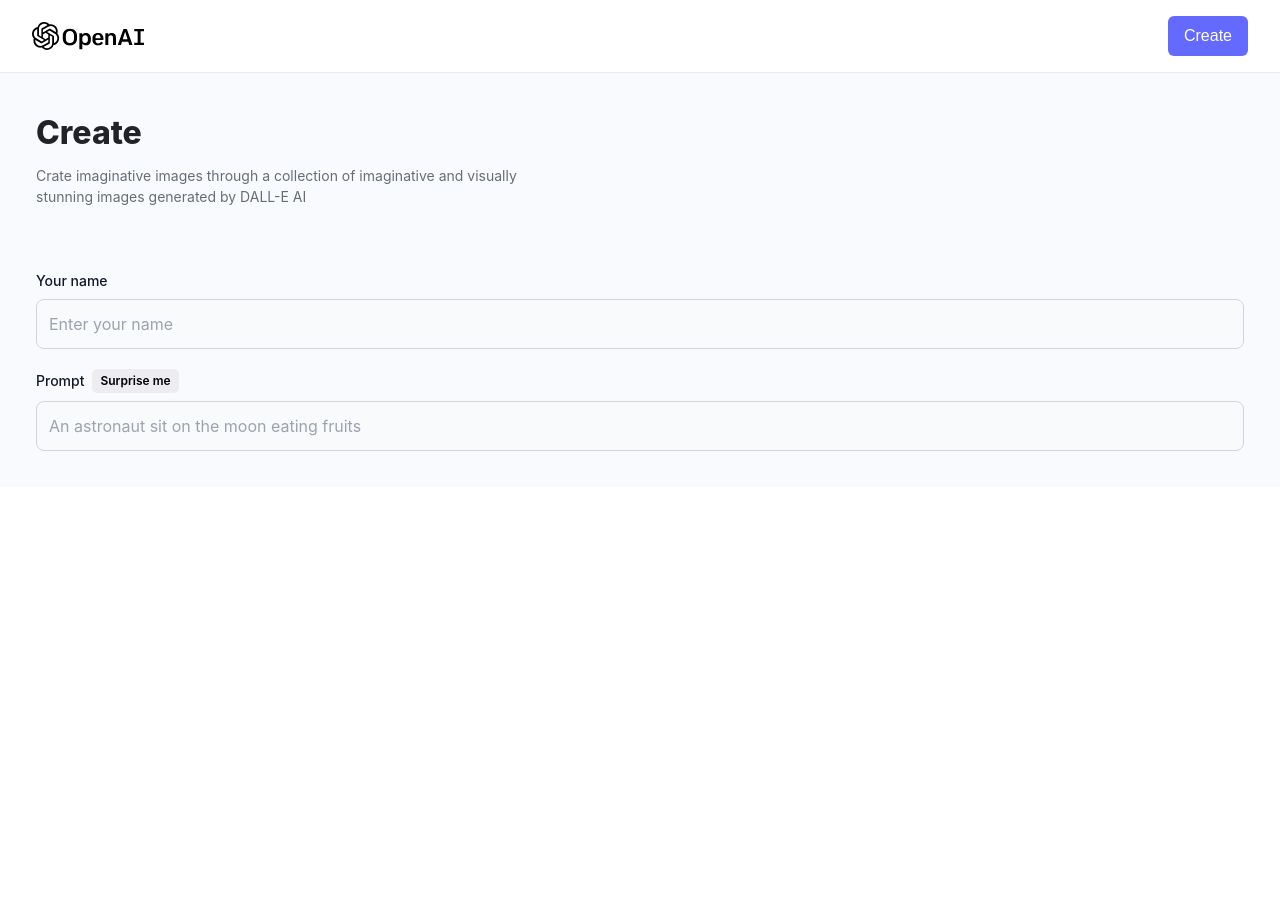
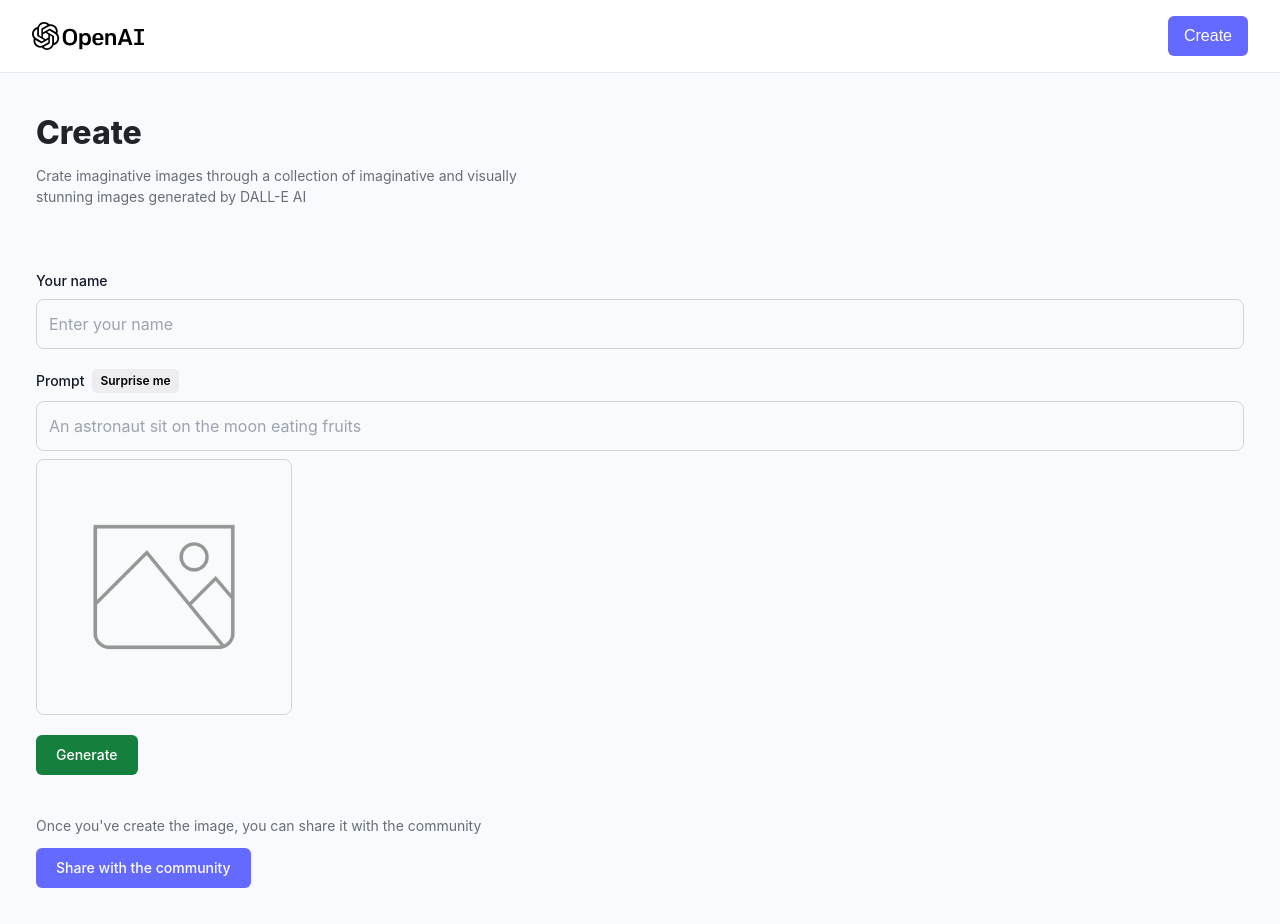
Before and after one commit to Sylvat160/Dall_e_clone, a React (Vite) app in the folder client/: page /create-post in a window 1280 px wide. Before the commit the page ends 800 px from the top, so only its background shows below. Built offline with nearby package versions, Linux system fonts and the light colour scheme; a web font is replaced by a local one.

Commit message:
createPost logic done

```diff
--- a/client/src/pages/CreatePost.jsx
+++ b/client/src/pages/CreatePost.jsx
@@ -1,61 +1,100 @@
-import React, {useState} from 'react'
-import { useNavigate } from 'react-router-dom'
+import React, { useState } from "react";
+import { useNavigate } from "react-router-dom";
 
-import { preview } from '../assets'
-import { getRandomPrompt } from '../utils'
-import { FormField, Loader } from '../components'
+import { preview } from "../assets";
+import { getRandomPrompt } from "../utils";
+import { FormField, Loader } from "../components";
 
 const CreatePost = () => {
-  const navigate = useNavigate()
+  const navigate = useNavigate();
   const [form, setForm] = useState({
-    name:'',
-    prompt:'',
-    photo:'',
-  })
-  const [generateImg, setGeerateImg] = useState(false)
-  const [loading, setLoading] = useState(false)
+    name: "",
+    prompt: "",
+    photo: "",
+  });
+  const [generateImg, setGeerateImg] = useState(false);
+  const [loading, setLoading] = useState(false);
 
-  const handleSubmit = () => {}
-  const handleChange = (e) => {}
-  const handleSurpriseMe = () => {}
+  const generateImage = () => {};
+  const handleSubmit = () => {};
+  const handleChange = (e) => {};
+  const handleSurpriseMe = () => {};
 
   return (
     <section className="max-w-7xl mx-auto ">
       <div>
-        <h1 className="font-extrabold text-[#222328] text-[32px]">
-          Create
-        </h1>
+        <h1 className="font-extrabold text-[#222328] text-[32px]">Create</h1>
         <p className="mt-2 text-[#666e75] text-[14px] max-w-[500px]">
-          Crate imaginative images through a collection of imaginative and visually stunning
-          images generated by DALL-E AI
+          Crate imaginative images through a collection of imaginative and
+          visually stunning images generated by DALL-E AI
         </p>
       </div>
 
-      <form className='mt-16 mx-w-3xl' onSubmit={handleSubmit}>
-        <div className='flex flex-col gap-5'>
+      <form className="mt-16 mx-w-3xl" onSubmit={handleSubmit}>
+        <div className="flex flex-col gap-5">
           <FormField
             labelName="Your name"
-            name='name'
-            type='text'
-            placeholder='Enter your name'
+            name="name"
+            type="text"
+            placeholder="Enter your name"
             value={form.name}
             handleChange={handleChange}
           />
           <FormField
             labelName="Prompt"
-            name='prompt'
-            type='text'
-            placeholder='An astronaut sit on the moon eating fruits'
+            name="prompt"
+            type="text"
+            placeholder="An astronaut sit on the moon eating fruits"
             value={form.prompt}
             handleChange={handleChange}
             isSurpriseMe
             handleSurpriseMe
           />
         </div>
+        <div className="relative bg-gray-50 border border-gray-300 text-gray-900 text-sm rounded-lg focus:ring-blue-500 focus:border-blue-500 mt-2 w-64 p-3 h-64 flex justify-center items-center">
+          {form.photo ? (
+            <img
+              src={form.photo}
+              alt={form.prompt}
+              className="w-full h-full object-contain"
+            />
+          ) : (
+            <img
+              src={preview}
+              alt="preview"
+              className="w-9/12 h9/12 object-contain opacity-40"
+            />
+          )}
+
+          {generateImg && (
+            <div className="absolute inset-0 z-0 flex justify-center items-center bg-[#0000015e] rounded-lg">
+              <Loader />
+            </div>
+          )}
+        </div>
+
+        <div className="mt-5 flex gap-5">
+          <button
+            type="button"
+            onClick={generateImage}
+            className="text-white bg-green-700 font-medium rounded-md text-sm w-full sm:w-auto px-5 py-2.5 text-center"
+          >
+            {generateImg ? "Generating ...." : "Generate"}
+          </button>
+        </div>
+
+        <div className="mt-10 ">
+          <p className="mt-2 text-[#666e75] text-[14px]">
+            {" "}
+            Once you've create the image, you can share it with the community
+          </p>
+          <button type="submit" className="mt-3 text-white bg-[#6469ff] font-medium rounded-md text-sm w-full sm:w-auto px-5 py-2.5 text-center">
+            {loading ? "Sharing ..." : "Share with the community"}
+          </button>
+        </div>
       </form>
     </section>
   );
+};
 
-}
-
-export default CreatePost
+export default CreatePost;
```
